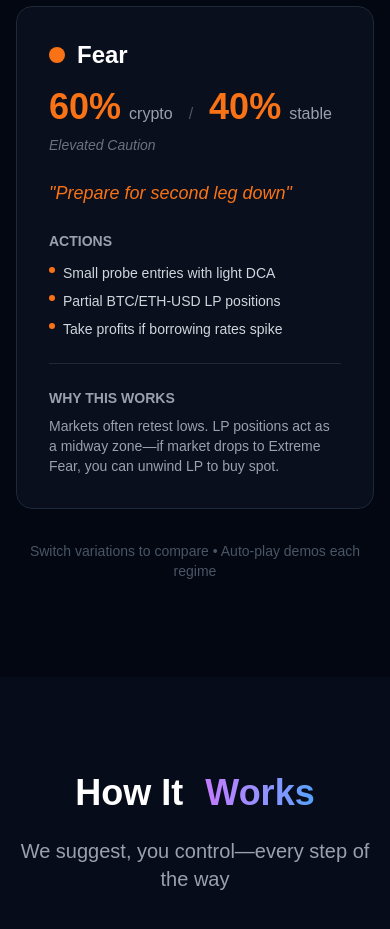
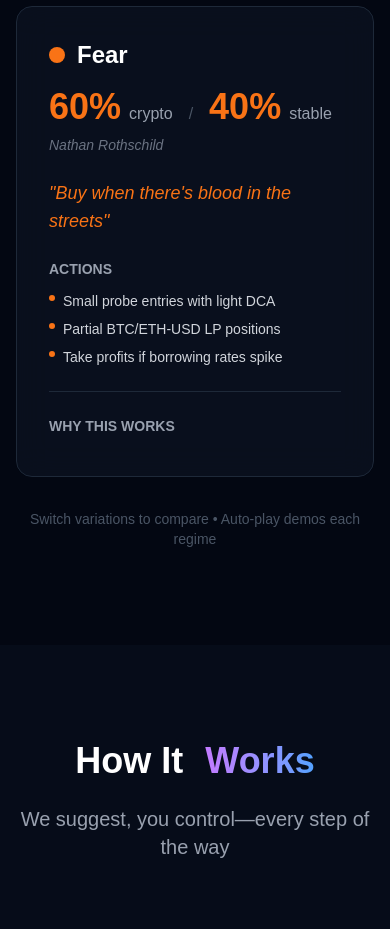
Before and after one commit to zapPilot/landing-page, a Next.js app: page /variation-claude in a window 390 px wide. Shown: the part 4340-5269 px from the top of the page. Built offline with nearby package versions, Linux system fonts and the light colour scheme; no server answers.

Commit message:
chores: update philosophy

```diff
--- a/src/components/regime/AllocationPanel.tsx
+++ b/src/components/regime/AllocationPanel.tsx
@@ -57,7 +57,7 @@ export function AllocationPanel({
               </span>
               <span className="text-gray-400">stable</span>
             </div>
-            <p className="text-sm text-gray-500 italic">{activeRegimeData.emotionalState}</p>
+            <p className="text-sm text-gray-500 italic">{activeRegimeData.author}</p>
           </div>
 
           {/* Philosophy */}
--- a/src/components/regime/RegimeArc.tsx
+++ b/src/components/regime/RegimeArc.tsx
@@ -11,7 +11,7 @@ export function RegimeArc({
   isMobile,
 }: RegimeArcProps) {
   return (
-    <g transform="translate(0, -50)">
+    <g>
       {/* Pathways between nodes */}
       {regimes.map((regime, index) => {
         if (index === regimes.length - 1) return null;
--- a/src/components/regime/RegimeVisualizer.tsx
+++ b/src/components/regime/RegimeVisualizer.tsx
@@ -24,10 +24,24 @@ export function RegimeVisualizer({
   const isMobile = useMediaQuery('(max-width: 1024px)');
 
   const activeRegimeData = getRegimeById(activeRegime);
+
+  // Layout configuration
   const viewBoxWidth = isMobile ? 900 : 1600;
   const viewBoxHeight = isMobile ? 1200 : 600;
+
+  // Alignment constants
+  // We want the top of the Arc (EF/EG nodes) to align with the top of the Panel
+  const PANEL_Y = isMobile ? 620 : 60;
+  const PANEL_HEIGHT = 480;
+
+  // For the Arc to align, its top nodes (at y = centerY) need to be visually aligned with PANEL_Y
+  // However, the nodes have a radius of ~80px (with glow), so the center should be lower
+  // If Top of Node Visual = PANEL_Y
+  // Then Center Y = PANEL_Y + Node Radius + some padding
+  const ARC_CENTER_Y = isMobile ? 280 : PANEL_Y + 80 + 40; // 180ish
+
   const centerX = isMobile ? viewBoxWidth / 2 : 420;
-  const centerY = isMobile ? 280 : 280;
+  const centerY = ARC_CENTER_Y;
   const arcRadius = isMobile ? 240 : 240;
 
   // Calculate LP allocation
@@ -64,8 +78,8 @@ export function RegimeVisualizer({
 
   const getPanelPosition = () => {
     return isMobile
-      ? { x: 50, y: 620, width: 800, height: 480 }
-      : { x: 900, y: 60, width: 600, height: 480 };
+      ? { x: 50, y: PANEL_Y, width: 800, height: PANEL_HEIGHT }
+      : { x: 900, y: PANEL_Y, width: 600, height: PANEL_HEIGHT };
   };
 
   const panelPos = getPanelPosition();
--- a/src/components/variation-claude/SentimentClock.tsx
+++ b/src/components/variation-claude/SentimentClock.tsx
@@ -262,7 +262,7 @@ export default function SentimentClock() {
                   </span>
                   <span className="text-gray-400">stable</span>
                 </div>
-                <p className="text-sm text-gray-500 italic">{active.emotionalState}</p>
+                <p className="text-sm text-gray-500 italic">{active.author}</p>
               </div>
 
               <div className="mb-6">
--- a/src/components/variation-claude/SentimentClockVariations.tsx
+++ b/src/components/variation-claude/SentimentClockVariations.tsx
@@ -251,7 +251,7 @@ export default function SentimentClockVariations() {
                   </span>
                   <span className="text-gray-400">stable</span>
                 </div>
-                <p className="text-sm text-gray-500 italic">{activeRegime.emotionalState}</p>
+                <p className="text-sm text-gray-500 italic">{activeRegime.author}</p>
               </div>
 
               <div className="mb-6">
--- a/src/components/variation-claude/clocks/SentimentClockPathway.tsx
+++ b/src/components/variation-claude/clocks/SentimentClockPathway.tsx
@@ -568,7 +568,7 @@ export default function SentimentClockPathway({
               {activeRegimeData.label}
             </text>
             <text x="950" y="110" textAnchor="middle" style={{ fill: '#94a3b8', fontSize: '12px' }}>
-              {activeRegimeData.emotionalState}
+              {activeRegimeData.author}
             </text>
 
             {/* USDC Bar */}
--- a/src/components/variation-claude/shared/regimeData.ts
+++ b/src/components/variation-claude/shared/regimeData.ts
@@ -11,10 +11,9 @@ export interface Regime {
   };
   color: string;
   fillColor: string;
-  emotionalState: string;
+  author: string;
   actions: string[];
   philosophy: string;
-  whyThisWorks: string;
 }
 
 export const regimes: Regime[] = [
@@ -26,15 +25,13 @@ export const regimes: Regime[] = [
     allocation: { crypto: 70, stable: 30 },
     color: 'text-red-500',
     fillColor: '#ef4444',
-    emotionalState: 'Maximum Pessimism',
+    author: 'Warren Buffett',
     actions: [
       'DCA into BTC/ETH using only your stables',
       'Prioritize debt repayment if LTV rises',
       'No new leverage during this cycle',
     ],
     philosophy: '"Be greedy when others are fearful"',
-    whyThisWorks:
-      'Historical crypto bottoms occur during extreme fear. Value-buying without leverage minimizes risk while maximizing long-term upside.',
   },
   {
     id: 'f',
@@ -44,15 +41,13 @@ export const regimes: Regime[] = [
     allocation: { crypto: 60, stable: 40 },
     color: 'text-orange-500',
     fillColor: '#f97316',
-    emotionalState: 'Elevated Caution',
+    author: 'Nathan Rothschild',
     actions: [
       'Small probe entries with light DCA',
       'Partial BTC/ETH-USD LP positions',
       'Take profits if borrowing rates spike',
     ],
-    philosophy: '"Prepare for second leg down"',
-    whyThisWorks:
-      'Markets often retest lows. LP positions act as a midway zone—if market drops to Extreme Fear, you can unwind LP to buy spot.',
+    philosophy: '"Buy when there\'s blood in the streets"',
   },
   {
     id: 'n',
@@ -62,15 +57,13 @@ export const regimes: Regime[] = [
     allocation: { crypto: 50, stable: 50 },
     color: 'text-yellow-500',
     fillColor: '#eab308',
-    emotionalState: 'Balanced Sentiment',
+    author: 'Jesse Livermore',
     actions: [
       'Holiday mode—minimal activity',
       'Light rebalancing only if allocation drifts',
       'Maintain current positions',
     ],
-    philosophy: '"Inactivity is a valid strategy"',
-    whyThisWorks:
-      'When markets lack clear direction, the best move is often no move. Preserve capital and wait for clearer signals at extremes.',
+    philosophy: '"It was always my sitting that made the big money"',
   },
   {
     id: 'g',
@@ -80,15 +73,13 @@ export const regimes: Regime[] = [
     allocation: { crypto: 40, stable: 60 },
     color: 'text-lime-500',
     fillColor: '#84cc16',
-    emotionalState: 'Rising Optimism',
+    author: 'Bernard Baruch',
     actions: [
       'Gradually shift spot BTC/ETH into LP positions',
       'DCA-sell if coming from Neutral',
       'Avoid new purchases unless from higher regime',
     ],
-    philosophy: '"Glide from beta to stable"',
-    whyThisWorks:
-      'Soft profit-taking via LP positions lets you lock gains while earning fees and retaining some upside exposure.',
+    philosophy: '"Nobody ever went broke taking a profit"',
   },
   {
     id: 'eg',
@@ -98,15 +89,13 @@ export const regimes: Regime[] = [
     allocation: { crypto: 30, stable: 70 },
     color: 'text-green-500',
     fillColor: '#22c55e',
-    emotionalState: 'Peak Euphoria',
+    author: 'Warren Buffett',
     actions: [
       'DCA-sell excess BTC/ETH into stables',
       'Retain small beta via token-USD LPs',
       'Move stables to conservative yields (perp vaults, stable pools)',
     ],
-    philosophy: '"How much am I willing to lose?"',
-    whyThisWorks:
-      'Market tops coincide with extreme greed. Shifting focus from gains to downside protection preserves wealth during inevitable corrections.',
+    philosophy: '"Be fearful when others are greedy"'
   },
 ];
 
```
